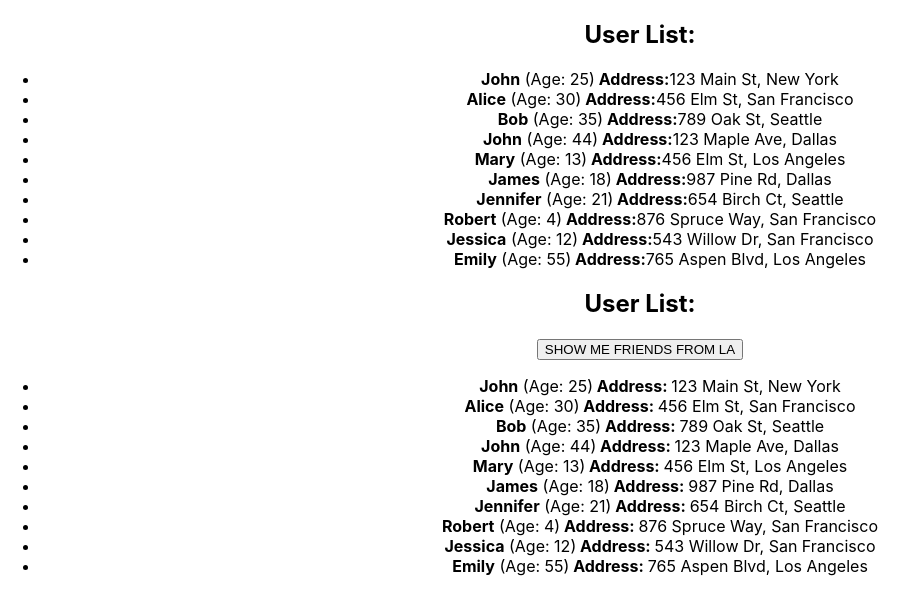
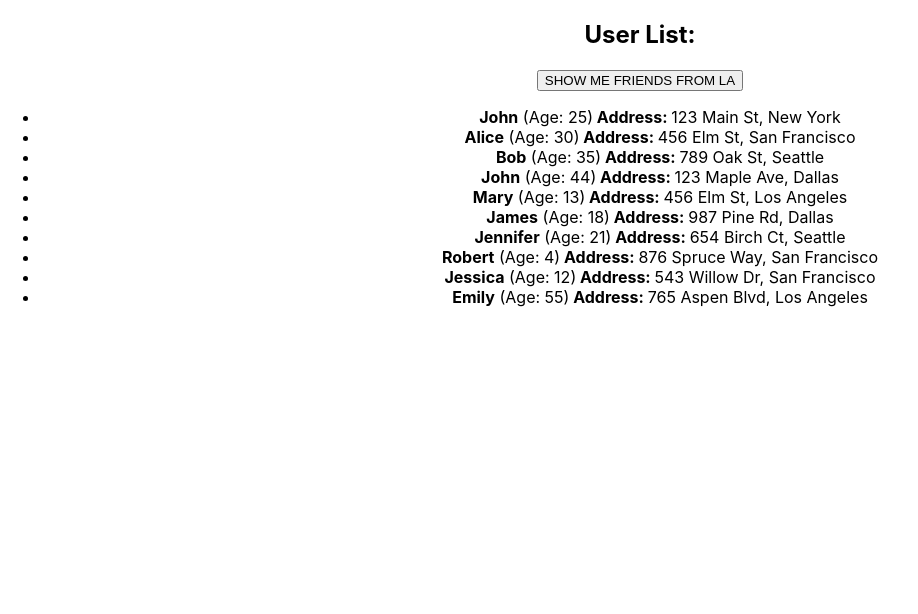
Before and after one commit to Intrstng/Monday_HW, a React (Create React App) app: page / in a window 1280 px wide. Shown: the top 614 px of the page, without its empty margins (0-918 px from the left). Built offline with nearby package versions, Linux system fonts and the light colour scheme.

Commit message:
feat: complete HW_2 task

```diff
--- a/src/App.tsx
+++ b/src/App.tsx
@@ -7,7 +7,7 @@ import { HW4 } from './HW/4/HW4';
 function App() {
   return (
     <div className="App">
-      <HW1 />
+      {/*<HW1 />*/}
       <HW2 />
       {/*<HW3 />*/}
       {/*<HW4 />*/}
--- a/src/HW/2/UserList2.tsx
+++ b/src/HW/2/UserList2.tsx
@@ -11,7 +11,7 @@ export const UserList2 = (props: UserList2PropsType) => {
 		<div id={'hw02-users'}>
 			<h2>User List:</h2>
 
-			<button id={'hw02-filter-button'} onClick={() => props.filterUsers}>SHOW ME FRIENDS FROM LA</button>
+			<button id={'hw02-filter-button'} onClick={() => props.filterUsers()}>SHOW ME FRIENDS FROM LA</button>
 
 			<ul>
 			  {props.users.myFriends.map((user) => (
```
